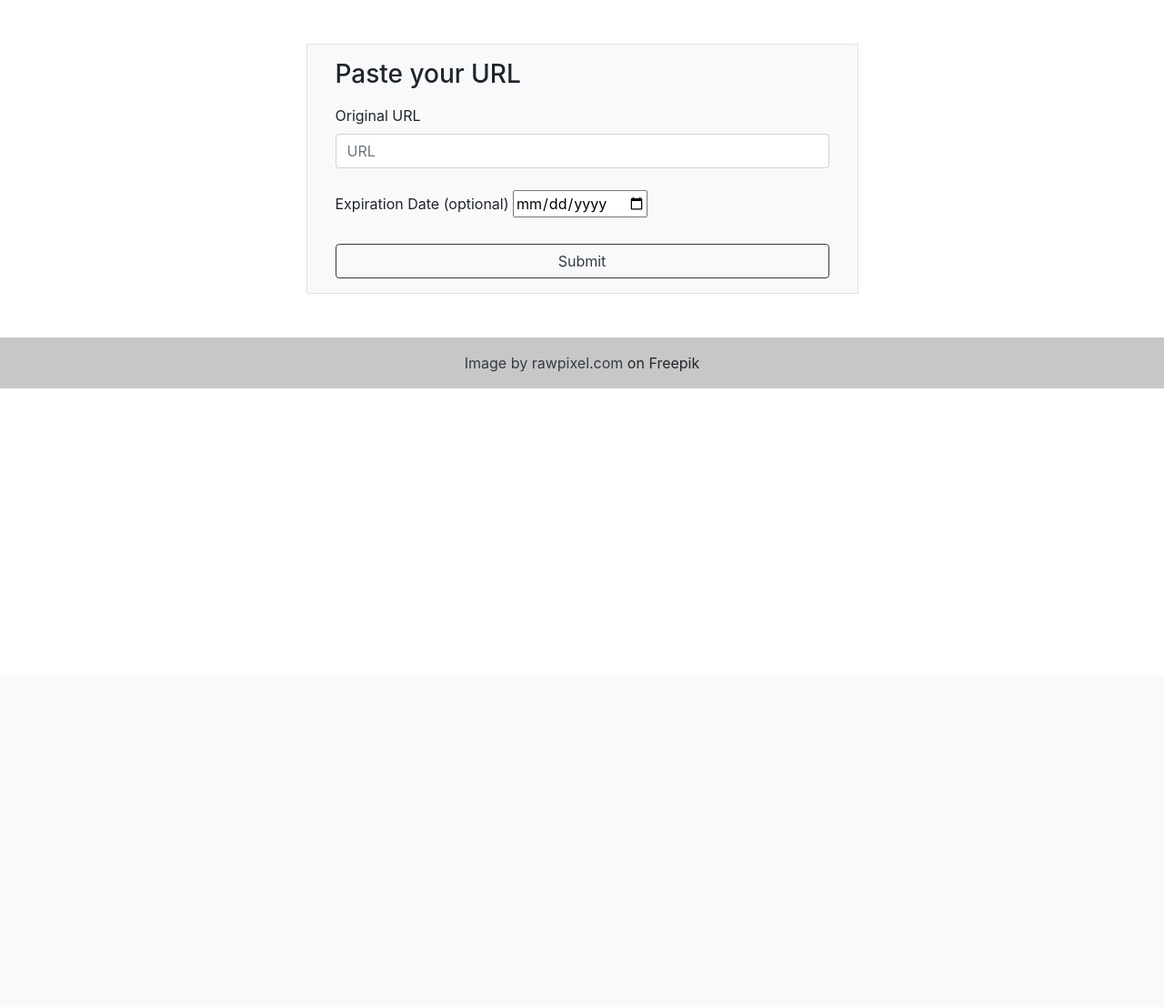
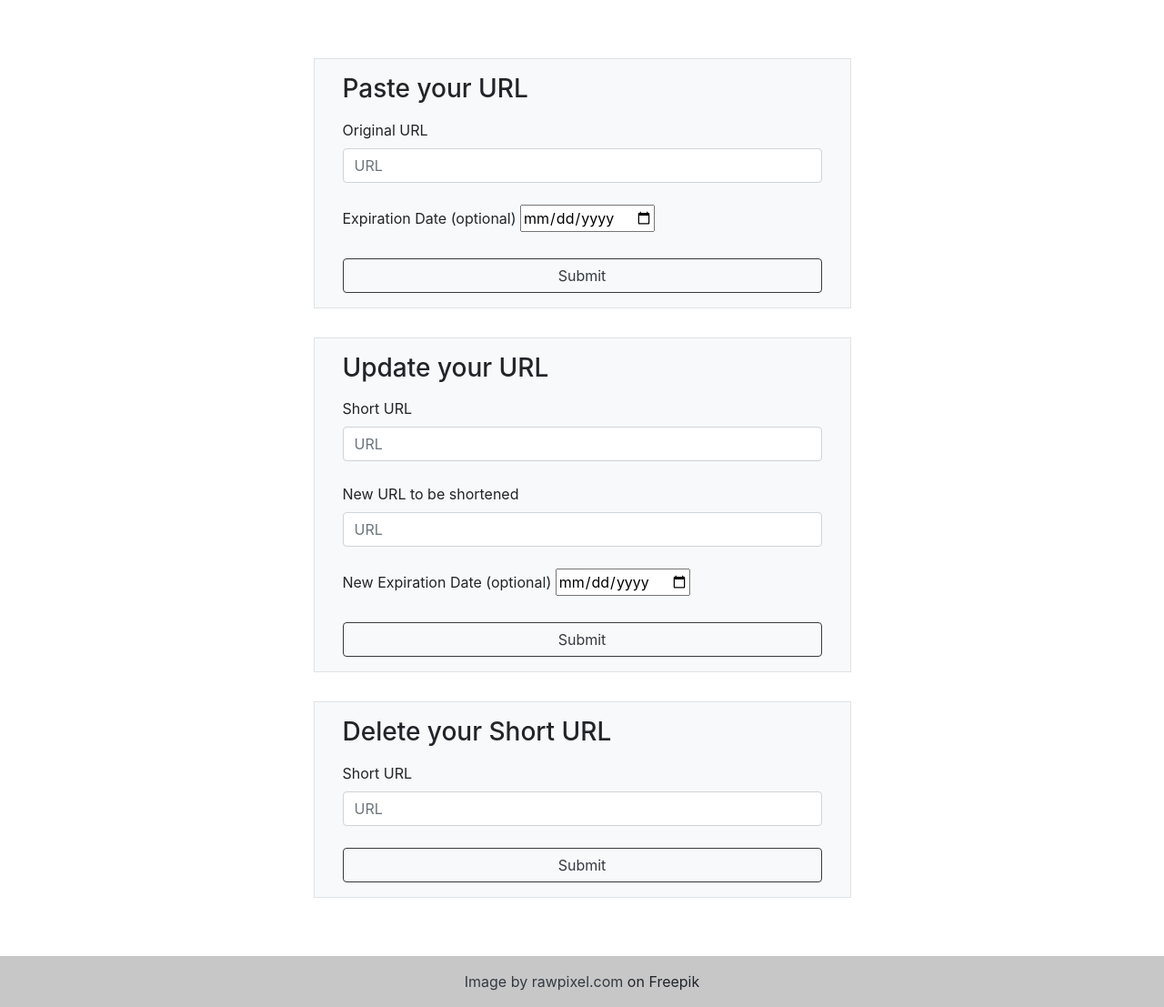
Before and after one commit to laisrz/Url-Shortner, a Flask app: page / in a window 1280 px wide. Shown: the part 56-1163 px from the top of the page at 91% size. Before the commit the page ends 483 px from the top, so only its background shows below. Run offline with Flask 3, Linux system fonts and the light colour scheme; parts of the project's set-up code (start-up, migrations or seed data) failed here and were passed over.

Commit message:
feat(index): add forms for delete and update url

```diff
--- a/static/styles.css
+++ b/static/styles.css
@@ -7,6 +7,10 @@ html, body {
     padding: 3rem;
 }
 
+.row {
+    padding: 1rem;
+}
+
 form {
     padding: 1rem;
 }
--- a/templates/index.html
+++ b/templates/index.html
@@ -20,11 +20,11 @@
             </nav>
         </header>
         <main class="w-100 m-auto form-container ">
+            <!-- URL Shortener Form -->
             <div class="row">
                 <div class="mx-auto col-10 col-md-8 col-lg-6 border bg-light">
-                <!-- URL Shortner Form -->
-                        <form id="urlform">
-                            <h1 class="h3 mb-3 fw-normal">Paste your URL</h1>
+                    <form id="urlform">
+                        <h1 class="h3 mb-3 fw-normal">Paste your URL</h1>
                             <div class="form-floating">
                                 <label for="floatingInput">Original URL</label>
                                 <input class="form-control" name="original_url" type="url" placeholder="URL">
@@ -36,7 +36,45 @@
                             </div>
                             <br>
                             <button type="submit" class="btn btn-outline-dark btn-block">Submit</button>
-                        </form>
+                    </form>
+                </div>
+            </div>
+            <!-- URL Update Form -->
+            <div class="row">
+                <div class="mx-auto col-10 col-md-8 col-lg-6 border bg-light">
+                    <form id="urlupdateform">
+                        <h1 class="h3 mb-3 fw-normal">Update your URL</h1>
+                            <div class="form-floating">
+                                <label for="floatingInput">Short URL</label>
+                                <input class="form-control" name="short_url" type="url" placeholder="URL">
+                            </div>
+                            <br>
+                            <div class="form-floating">
+                                <label for="floatingInput">New URL to be shortened</label>
+                                <input class="form-control" name="long_url" type="url" placeholder="URL">
+                            </div>
+                            <br>
+                            <div class="form-floating">
+                                <label>New Expiration Date (optional)</label>
+                                <input name="expiration_date" type="date" placeholder="YYYY-MM-DD">
+                            </div>
+                            <br>
+                            <button type="submit" class="btn btn-outline-dark btn-block">Submit</button>
+                    </form>
+                </div>
+            </div>
+            <!-- URL Delete Form -->
+            <div class="row">
+                <div class="mx-auto col-10 col-md-8 col-lg-6 border bg-light">
+                    <form id="urldeleteform">
+                        <h1 class="h3 mb-3 fw-normal">Delete your Short URL</h1>
+                            <div class="form-floating">
+                                <label for="floatingInput">Short URL</label>
+                                <input class="form-control" name="short_url" type="url" placeholder="URL">
+                            </div>
+                            <br>
+                            <button type="submit" class="btn btn-outline-dark btn-block">Submit</button>
+                    </form>
                 </div>
             </div>
         </main>
```
